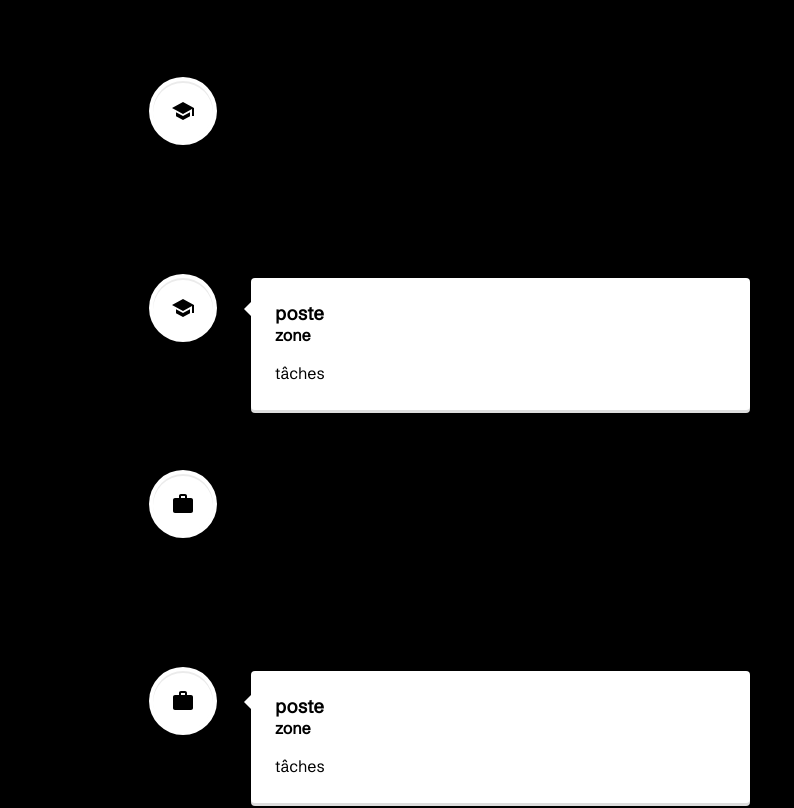
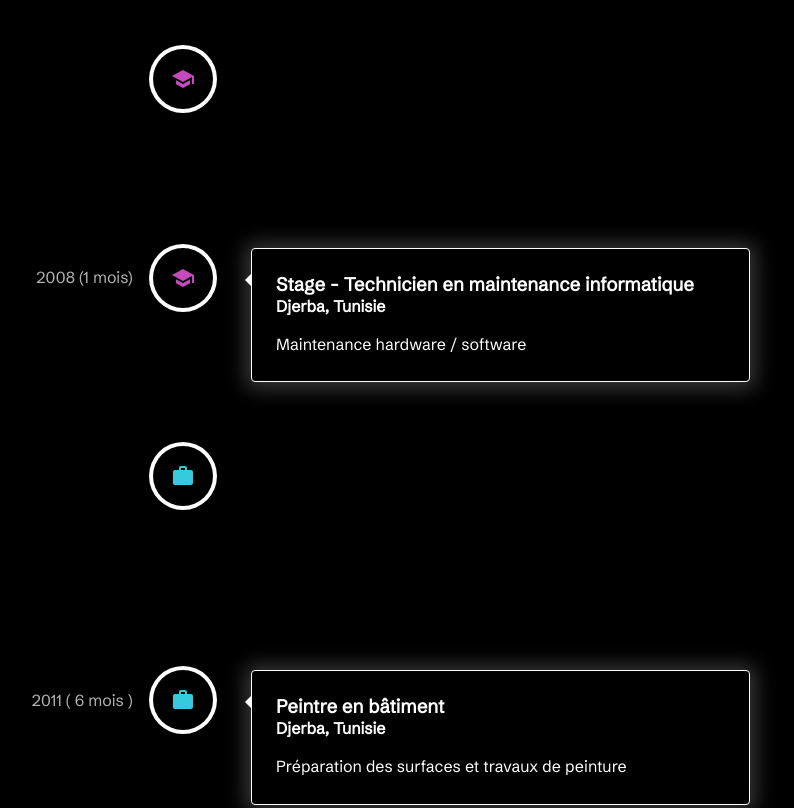
Before and after one commit to djerbiano/portfolio2025, a Next.js app: page / in a window 1280 px wide. Shown: the part 2320-3128 px from the top of the page, without its empty margins (457-1251 px from the left). Built offline with nearby package versions, Linux system fonts and the light colour scheme.

Commit message:
update experience component

```diff
--- a/app/_ui/Experience.jsx
+++ b/app/_ui/Experience.jsx
@@ -8,65 +8,126 @@ export default function Experience() {
   const observerProps = {
     triggerOnce: false,
   };
+
+  // Styles communs
+  const Styles = {
+    content: {
+      background: "rgb(0, 0, 0)",
+      color: "#ffffff",
+      boxShadow: "rgba(255, 255, 255, 0.22) 0px 1px 20px 6px",
+      border: "1px solid rgb(255, 255, 255)",
+    },
+    arrow: {
+      borderRight: "7px solid rgb(255, 255, 255)",
+    },
+    icon: {
+      background: "rgb(0, 0, 0)",
+    },
+  };
+
+  // icones
+  const getIcon = (icon) => {
+    const Icon =
+      icon === "school" ? (
+        <MdSchool color="#c54abd" aria-label="Éducation" />
+      ) : (
+        <MdWork color="#35cadc" aria-label="Expérience professionnelle" />
+      );
+    return Icon;
+  };
+
+  // Données des expériences
+  const experiences = [
+    {
+      date: "2008 (1 mois)",
+      icon: getIcon("school"),
+      title: "Stage - Technicien en maintenance informatique",
+      subtitle: "Djerba, Tunisie",
+      description: "Maintenance hardware / software",
+    },
+    {
+      date: "2008 (1 mois)",
+      icon: getIcon("school"),
+      title: "Stage - Technicien en maintenance informatique",
+      subtitle: "Djerba, Tunisie",
+      description: "Maintenance hardware / software",
+    },
+    {
+      date: "2008 - 2010",
+      icon: getIcon("work"),
+      title: "Technicien en maintenance et réseau informatique",
+      subtitle: "Djerba, Tunisie",
+      description: "Maintenance hardware/software, assemblage PC, gestion de réseau, vente et support client",
+    },
+    {
+      date: "2011 ( 6 mois )",
+      icon: getIcon("work"),
+      title: "Peintre en bâtiment",
+      subtitle: "Djerba, Tunisie",
+      description: "Préparation des surfaces et travaux de peinture",
+    },
+    {
+      date: "2012",
+      icon: getIcon("work"),
+      title: "Photographe hôtelier",
+      subtitle: "Djerba, Tunisie",
+      description: "Séance de Shooting, Retouche photo",
+    },
+
+    {
+      date: "2013",
+      icon: getIcon("school"),
+      title: "Stage - Agent de sécurité",
+      subtitle: "Brest, France",
+      description: "Accueil de public et accompagnement des clients",
+    },
+    {
+      date: "2014 - 2015",
+      icon: getIcon("work"),
+      title: "Agent de prévention et sécurité (SST, Palpation de sécurité)",
+      subtitle: "Brest, France",
+      description: "Accueil de public et accompagnement des clients",
+    },
+    {
+      date: "2015 - 2017",
+      icon: getIcon("work"),
+      title: "Agent de Service de Sécurité Incendie et d’Assistance à Personnes",
+      subtitle: "Brest, France",
+      description:
+        "Assurer la sécurité des personnes et la sécurité incendie des biens, Sensibiliser les employés, Intervenir face à un début d’incendie, Alerter, évacuer le public et accueillir les secours en cas de problème",
+    },
+    {
+      date: "2017 - 2024",
+      icon: getIcon("work"),
+      title: "Chef d’équipe de service de sécurité incendie",
+      subtitle: "Brest, France",
+      description:
+        "Encadrer et former l’équipe de sécurité, Diriger le poste de sécurité lors des sinistres, Accompagnement de la commission de sécurité",
+    },
+  ];
   return (
     <div className={styles.containerExperience}>
       <p className={styles.title}>Expérience</p>
       <VerticalTimeline className={styles.verticalTimeline}>
+        {experiences.map((exp, index) => (
+          <VerticalTimelineElement
+            key={index}
+            className="vertical-timeline-element--work"
+            contentStyle={Styles.content}
+            contentArrowStyle={Styles.arrow}
+            date={exp.date}
+            iconStyle={Styles.icon}
+            icon={exp.icon}
+            intersectionObserverProps={observerProps}
+          >
+            <h3 className="vertical-timeline-element-title">{exp.title}</h3>
+            <h4 className="vertical-timeline-element-subtitle">{exp.subtitle}</h4>
+            <p>{exp.description}</p>
+          </VerticalTimelineElement>
+        ))}
         <VerticalTimelineElement
-          className="vertical-timeline-element--work"
-          contentStyle={{ background: "rgb(255, 255, 255)", color: "#000000" }}
-          contentArrowStyle={{ borderRight: "7px solid  rgb(255, 255, 255)" }}
-          date="2011 - present"
-          iconStyle={{ background: "rgb(255, 255, 255)", color: "#fff" }}
-          icon={<MdSchool color="#000000" />}
-          intersectionObserverProps={observerProps}
-        >
-          <h3 className="vertical-timeline-element-title">poste</h3>
-          <h4 className="vertical-timeline-element-subtitle">zone</h4>
-          <p>tâches</p>
-        </VerticalTimelineElement>
-        <VerticalTimelineElement
-          className="vertical-timeline-element--work"
-          contentStyle={{ background: "rgb(255, 255, 255)", color: "#000000" }}
-          contentArrowStyle={{ borderRight: "7px solid  rgb(255, 255, 255)" }}
-          date="2011 - present"
-          iconStyle={{ background: "rgb(255, 255, 255)", color: "#fff" }}
-          icon={<MdSchool color="#000000" />}
-          intersectionObserverProps={observerProps}
-        >
-          <h3 className="vertical-timeline-element-title">poste</h3>
-          <h4 className="vertical-timeline-element-subtitle">zone</h4>
-          <p>tâches</p>
-        </VerticalTimelineElement>
-        <VerticalTimelineElement
-          className="vertical-timeline-element--work"
-          contentStyle={{ background: "rgb(255, 255, 255)", color: "#000000" }}
-          contentArrowStyle={{ borderRight: "7px solid  rgb(255, 255, 255)" }}
-          date="2011 - present"
-          iconStyle={{ background: "rgb(255, 255, 255)", color: "#fff" }}
-          icon={<MdWork color="#000000" />}
-          intersectionObserverProps={observerProps}
-        >
-          <h3 className="vertical-timeline-element-title">poste</h3>
-          <h4 className="vertical-timeline-element-subtitle">zone</h4>
-          <p>tâches</p>
-        </VerticalTimelineElement>
-        <VerticalTimelineElement
-          className="vertical-timeline-element--work"
-          contentStyle={{ background: "rgb(255, 255, 255)", color: "#000000" }}
-          contentArrowStyle={{ borderRight: "7px solid  rgb(255, 255, 255)" }}
-          date="2011 - present"
-          iconStyle={{ background: "rgb(255, 255, 255)", color: "#fff" }}
-          icon={<MdWork color="#000000" />}
-          intersectionObserverProps={observerProps}
-        >
-          <h3 className="vertical-timeline-element-title">poste</h3>
-          <h4 className="vertical-timeline-element-subtitle">zone</h4>
-          <p>tâches</p>
-        </VerticalTimelineElement>
-        <VerticalTimelineElement
-          iconStyle={{ background: "rgb(16, 204, 82)", color: "#fff" }}
-          icon={<FaRegStar color="#ffffff" />}
+          iconStyle={{ background: "linear-gradient(90deg, #1bd6e0 0%, #e62fb8 100%)" }}
+          icon={<FaRegStar color="#ffffff" aria-label="Fin de l'expérience" />}
           contentStyle={{ display: "none" }}
           intersectionObserverProps={observerProps}
         />
--- a/app/page.module.css
+++ b/app/page.module.css
@@ -199,12 +199,15 @@
   color: #ffffff;
 }
 
-.containerExperience{
+.containerExperience {
+
+
   p {
     margin-bottom: 50px;
   }
-  .verticalTimeline{
-    margin-bottom: 50px;
+  .verticalTimeline {
+    margin-bottom: 70px;
+    padding: 0;
   }
 }
 @media (max-width: 768px) {
```
